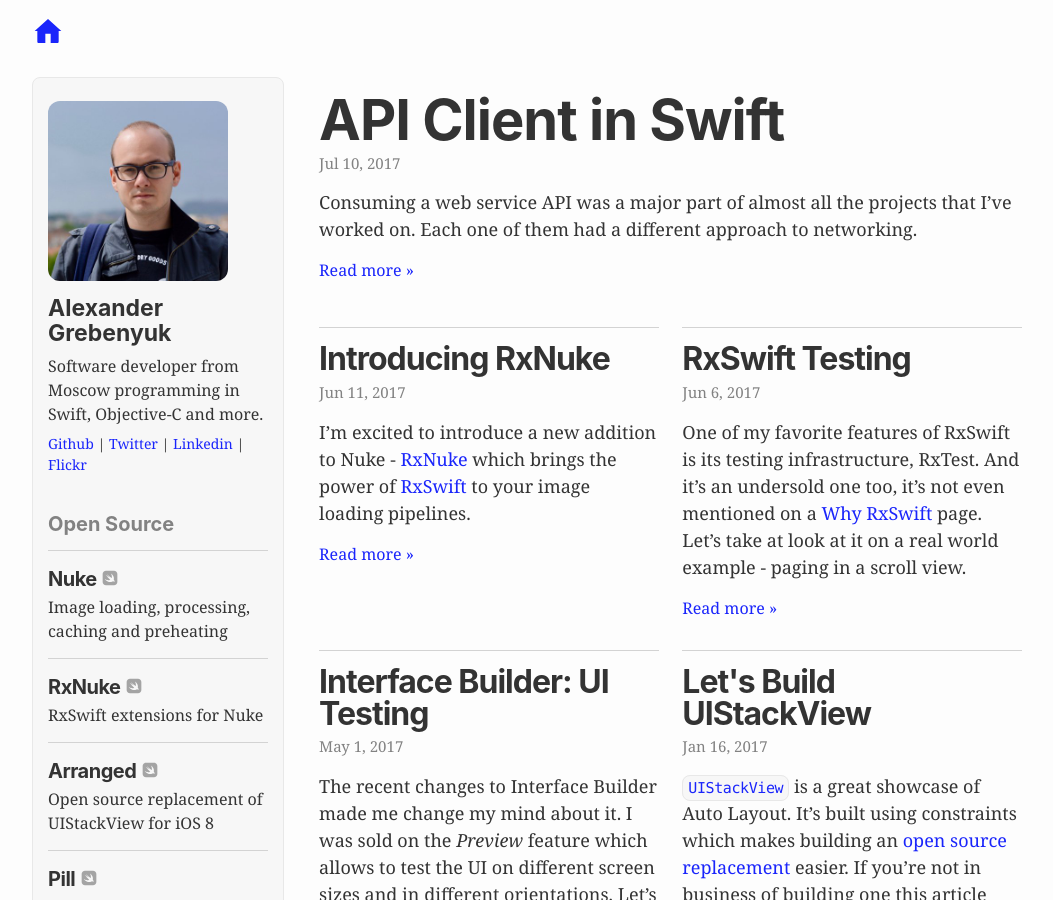
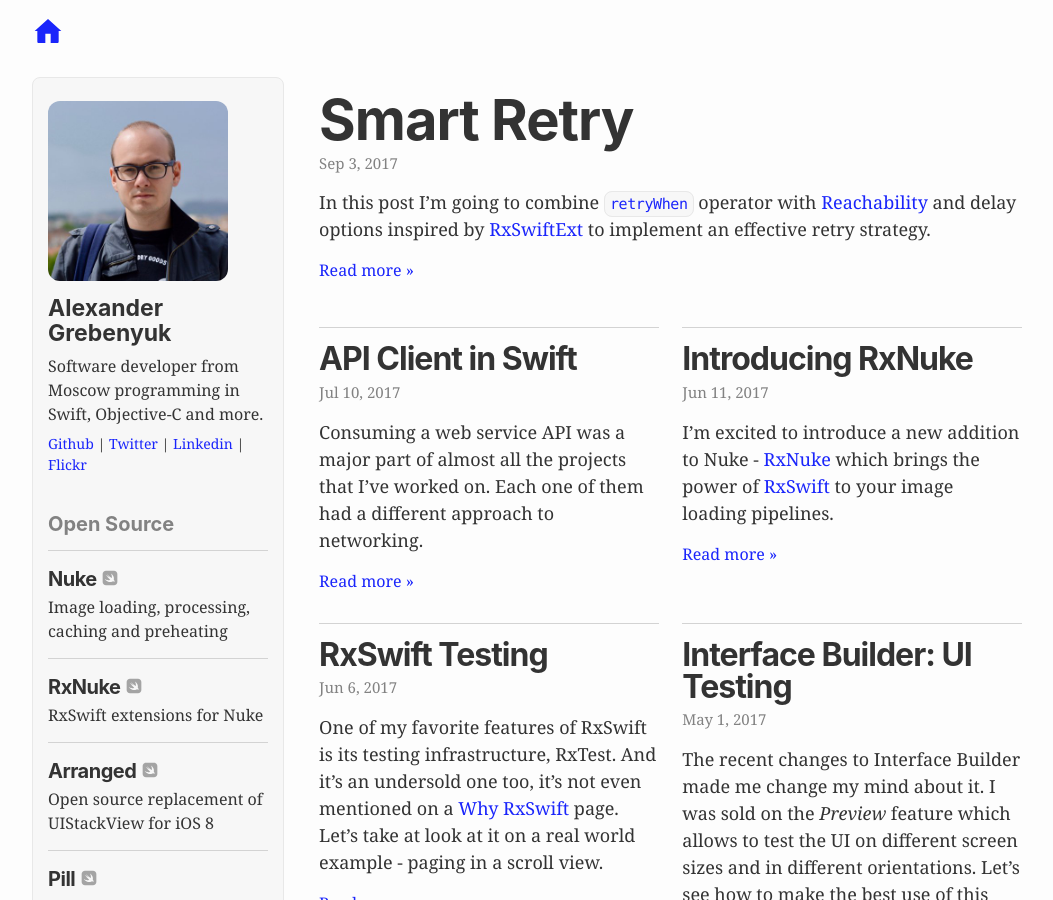
Before and after one commit to hyling/kean.github.io, a Jekyll site: the page built from index.html, in a window 1280 px wide and 900 px high. Shown: the whole window, without its empty margins (113-1166 px from the left). Built offline with Jekyll 4.4.1, drawn with Linux system fonts in a browser that asks for light colours; some of the changed lines change nothing that is shown.

Commit message:
Add smart retry

````diff
--- a/_config.yml
+++ b/_config.yml
@@ -17,7 +17,7 @@ github_username: kean
 markdown: kramdown
 
 # Site specific
-featured_post: "API Client in Swift"
+featured_post: "Smart Retry"
 
 gems:
   - jekyll-redirect-from
--- /dev/null
+++ b/_posts/2017-09-03-smart-retry.markdown
@@ -0,0 +1,201 @@
+---
+layout: post
+title:  "Smart Retry"
+date:   2017-09-03 10:00:00 +0300
+category: programming
+tags: ios
+permalink: /post/smart-retry
+uuid: 134b8103-bc6b-4e34-bf8f-4c1a551a4473
+---
+
+In this post I'm going to combine [`retryWhen`](http://reactivex.io/documentation/operators/retry.html) operator with [Reachability](https://developer.apple.com/library/content/samplecode/Reachability/Introduction/Intro.html) and delay options inspired by [RxSwiftExt](https://github.com/RxSwiftCommunity/RxSwiftExt) to implement an effective retry strategy.
+
+The requirements are fairly straightforward. Let's say you have an observable sequence which wraps a networking call. If the observable sequence fails with a network error I would like to:
+
+- automatically retry it up to N times
+- use exponential backoff or other delay options
+- retry immediately when network connection is re-established
+
+This sounds like a tall order for a single `retryWhen` operator, but it's actually flexible enough to support all of those requirements. In this post I'm going to create a new custom `retry` operator which would wrap this entire logic.
+
+> The complete implementation is available [here](https://gist.github.com/kean/95b69ef1a90bb62e9b81e924a0a71437)
+
+# Usage
+
+Here's how our custom `retry` operator is defined:
+
+```swift
+extension ObservableType {
+    /// Retries the source observable sequence on error using a provided retry
+    /// strategy.
+    /// - parameter maxAttemptCount: Maximum number of times to repeat the
+    /// sequence. `Int.max` by default.
+    /// - parameter delay: Algorithm for computing retry interval.
+    /// - parameter didBecomeReachable: Trigger which is fired when network
+    /// connection becomes reachable.
+    /// - parameter shouldRetry: Always returns `true` by default.
+    func retry(_ maxAttemptCount: Int = default,
+               delay: DelayOptions,
+               didBecomeReachable: Observable<Void> = default,
+               shouldRetry: @escaping (Error) -> Bool = default) -> Observable<E>
+}
+```
+
+> I've also added a couple of extension to some of the RxSwift [traits](https://github.com/ReactiveX/RxSwift/blob/master/Documentation/Traits.md) to make using `retry` easier.
+
+You would use the `retry` operator just as any other of the built-in operators. For example, here's how it fits in a classic search example:
+
+```swift
+let isBusy = ActivityIndicator()
+
+let results = input
+    .throttle(0.3)
+    .distinctUntilChanged()
+    .flatMapLatest { input in
+        guard input.characters.count > 1 else { return .just([]) }
+        return service(input)
+            .retry(delay: .exponentialDelayed(initial: 2, multiplier: 1, maxDelay: 16))
+            .trackActivity(isBusy)
+            .asDriver(onErrorJustReturn: [])
+```
+
+> Notice that `trackActivity(isBusy)` is called _after_ the `retry` operator. If it were called before it then it would be tracking activity of each of the individual requests.
+
+# Implementation
+
+Let's jump straight into the final implementation and then work our way down:
+
+> The complete implementation is available [here](https://gist.github.com/kean/95b69ef1a90bb62e9b81e924a0a71437)
+
+```swift
+extension ObservableType {
+    /// Retries the source observable sequence on error using a provided retry
+    /// strategy.
+    /// - parameter maxAttemptCount: Maximum number of times to repeat the
+    /// sequence. `Int.max` by default.
+    /// - parameter didBecomeReachable: Trigger which is fired when network
+    /// connection becomes reachable.
+    /// - parameter shouldRetry: Always returns `true` by default.
+    func retry(_ maxAttemptCount: Int = Int.max,
+               delay: DelayOptions,
+               didBecomeReachable: Observable<Void> = Reachability.shared.didBecomeReachable,
+               shouldRetry: @escaping (Error) -> Bool = { _ in true }) -> Observable<E> {
+        return retryWhen { (errors: Observable<Error>) in
+            return errors.flatMapWithIndex { error, attempt -> Observable<Void> in
+                guard shouldRetry(error), maxAttemptCount > attempt + 1 else {
+                    return .error(error)
+                }
+
+                let timer = Observable<Int>.timer(
+                    RxTimeInterval(delay.make(attempt + 1)),
+                    scheduler: MainScheduler.instance
+                ).map { _ in () } // cast to Observable<Void>
+
+                return Observable.merge(timer, didBecomeReachable)
+            }
+        }
+    }
+}
+```
+
+That's a lot to chew on. Let's approach it piece by piece.
+
+## retryWhen Operator
+
+The [`retryWhen`](http://reactivex.io/documentation/operators/retry.html) operator is the most important and the most complex part. It's very powerful, but it takes some time to grasp.
+
+Here's how it is defined in `RxSwift`:
+
+```swift
+extension ObservableType {
+    /**
+     Repeats the source observable sequence on error when the notifier emits
+     a next value. If the source observable errors and the notifier completes,
+     it will complete the source sequence.
+
+     - seealso: [retry operator on reactivex.io](http://reactivex.io/documentation/operators/retry.html)
+
+     - parameter notificationHandler: A handler that is passed an observable
+     sequence of errors raised by the source observable and returns and
+     observable that either continues, completes or errors. This behavior is
+     then applied to the source observable.
+     - returns: An observable sequence producing the elements of the given
+     sequence repeatedly until it terminates successfully or is notified to
+     error or complete.
+     */
+    public func retryWhen<TriggerObservable: ObservableType, Error: Swift.Error>(
+        _ notificationHandler: @escaping (Observable<Error>) -> TriggerObservable)
+        -> Observable<E>
+```
+
+<img src="{{ site.url }}/images/misc/retryWhen.f.png" style="max-width:500px;">
+
+The documentation describes it really nicely. The basic idea is the `retryWhen` gives you an observable sequence of errors over which you can then for example `flatMap` over to handle each of the individual errors.
+
+A couple of important points to keep in mind are:
+
+- You should _not_ ignore errors observable sequence in your `notificationHandler`. If you do and for example just return a timer from the handler, then the timer will simply run in parallel with the source sequence! This would probably not be want you intended.
+- In RxSwift 3.x if the trigger completes the source sequence also completes. This might not be what you expect. This behavior might change in [RxSwift 4](https://github.com/ReactiveX/RxSwift/issues/1082). I would suggest not to rely on it in your code.
+
+## Delay Options
+
+The `DelayOptions` is just a simple enum which defines a number of strategies for calculating delay interval for each attempt:
+
+```swift
+enum DelayOptions {
+    case immediate()
+    case constant(time: Double)
+    case exponential(initial: Double, multiplier: Double, maxDelay: Double)
+    case custom(closure: (Int) -> Double)
+}
+
+extension DelayOptions {
+    func make(_ attempt: Int) -> Double {
+        switch self {
+        case .immediate: return 0.0
+        case .constant(let time): return time
+        case .exponential(let initial, let multiplier, let maxDelay):
+            // if it's first attempt, simply use initial delay, otherwise calculate delay
+            let delay = attempt == 1 ? initial : initial * pow(1 + multiplier, Double(attempt - 1))
+            return min(maxDelay, delay)
+        case .custom(let closure): return closure(attempt)
+        }
+    }
+}
+```
+
+## Reachability
+
+[Reachability](https://developer.apple.com/library/content/samplecode/Reachability/Introduction/Intro.html) monitors network state. There are a couple of open source libraries that provide a convenient API on top of it. For example, I personally use `NetworkReachabilityManager` which is part of [Alamofire](https://github.com/Alamofire/Alamofire#network-reachability) since I already [use this library in my projects](https://kean.github.io/post/api-client).
+
+```swift
+final class Reachability {
+    static let shared = Reachability()
+
+    private let reachability = NetworkReachabilityManager()
+
+    var didBecomeReachable: Observable<Void> { return _didBecomeReachable.asObservable() }
+    private let _didBecomeReachable = PublishSubject<Void>()
+
+    init() {
+        if let reachability = self.reachability {
+            reachability.listener = { [weak self] in
+                self?.update($0)
+            }
+            reachability.startListening()
+        }
+    }
+
+    private func update(_ status: NetworkReachabilityManager.NetworkReachabilityStatus) {
+        if case .reachable = status {
+            _didBecomeReachable.onNext(())
+        }
+    }
+}
+```
+
+# Links
+
+- [RxSwift](https://github.com/ReactiveX/RxSwift)
+- [ReactiveX operators: retry](http://reactivex.io/documentation/operators/retry.html)
+- [Reachability](https://developer.apple.com/library/content/samplecode/Reachability/Introduction/Intro.html)
````
Also changed, not shown: images/misc/retryWhen.f.png (added).
